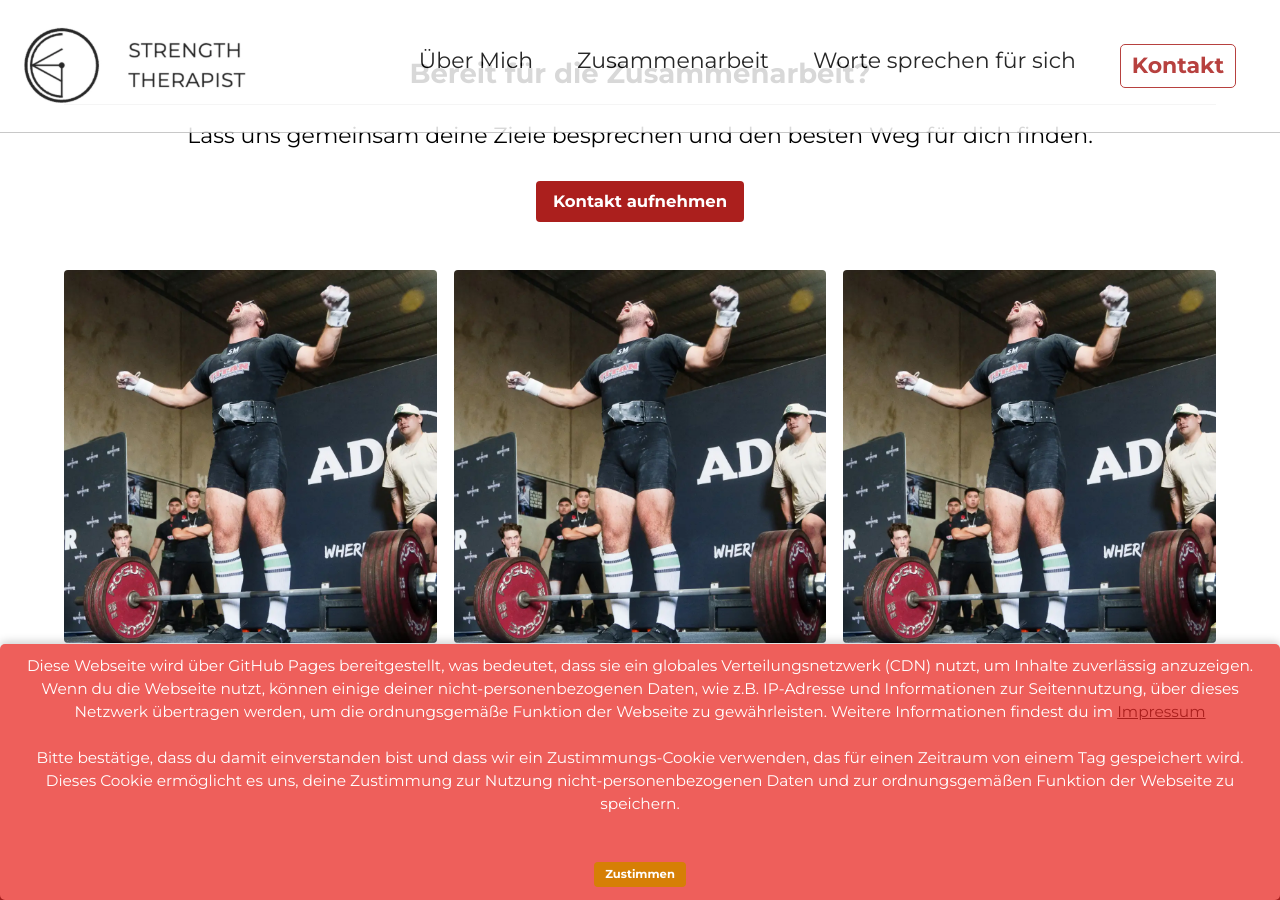
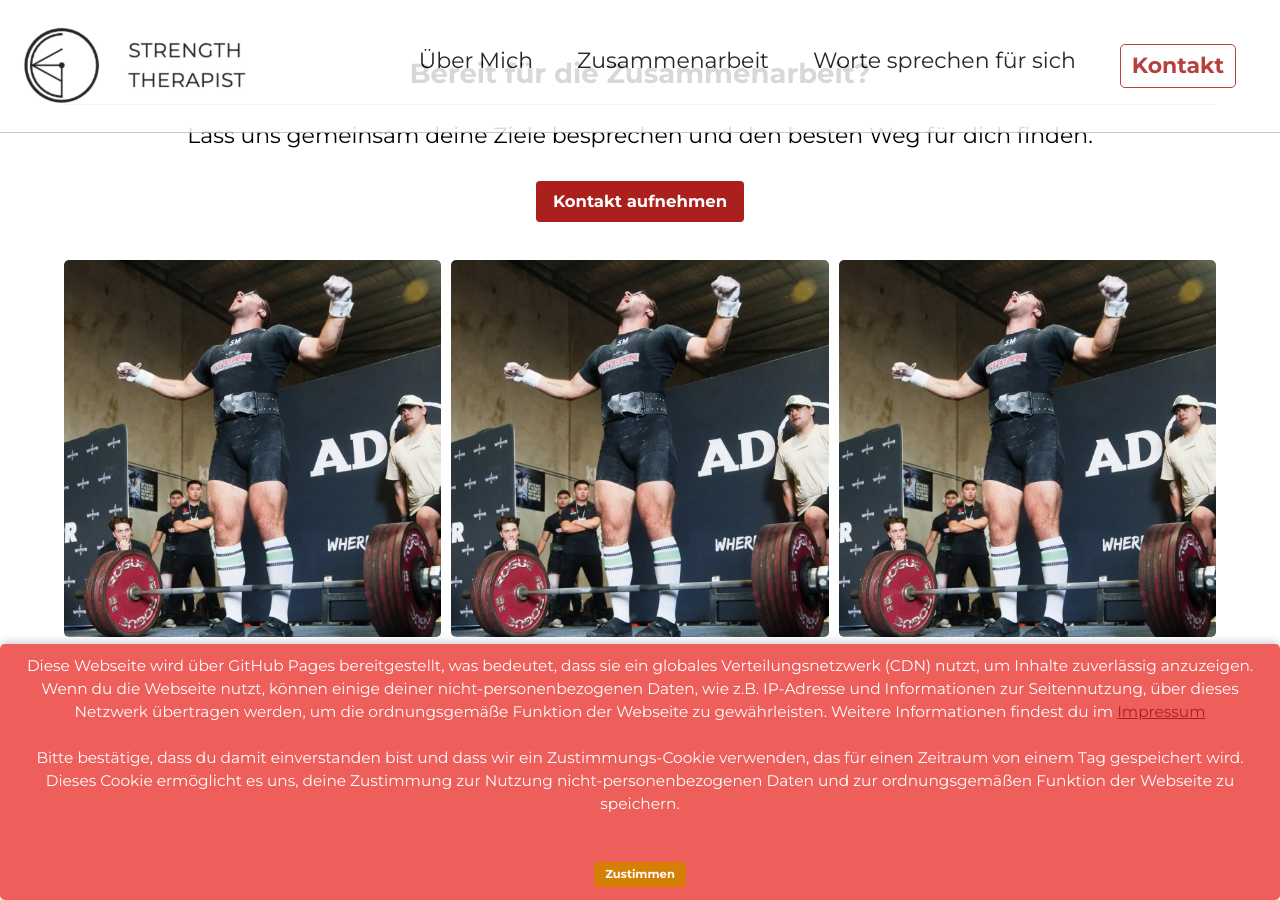
Before and after one commit to perstarke-webdev/strengththerapist-site, a Jekyll site: the page built from _pages/index.html, in a window 1280 px wide and 900 px high, scrolled down 3299 px. Built offline with Jekyll 4.4.1, drawn with Linux system fonts in a browser that asks for light colours; cached includes are drawn as plain includes.

Commit message:
add gallery to collab section

```diff
--- a/_sass/oneflow.scss
+++ b/_sass/oneflow.scss
@@ -21,6 +21,7 @@
 @import "oneflow/navigation";
 @import "oneflow/footer";
 @import "oneflow/sections";
+@import "oneflow/gallery_hover";
 
 /* Utility classes */
 @import "oneflow/utilities";
--- /dev/null
+++ b/_sass/oneflow/_gallery_hover.scss
@@ -0,0 +1,31 @@
+/* Gallery Hover Effect */
+figure.third {
+    display: flex; /* Assume flexbox for row layout */
+    flex-wrap: wrap; /* Allow wrapping if needed, but we'll try to prevent it */
+    justify-content: space-around; /* Distribute items evenly */
+    margin: 0 -5px; /* Counteract the margin on children to keep overall width */
+}
+
+figure.third a {
+    display: block;
+    overflow: hidden;
+    border-radius: 5px;
+    line-height: 0;
+    font-size: 0;
+    margin: 5px; /* Margin around each image */
+    width: calc(33.33% - 10px); /* 33.33% for 3 items, minus 2*5px for left/right margin */
+    box-sizing: border-box; /* Include padding and border in the element's total width and height */
+}
+
+figure.third a img {
+    display: block;
+    transition: transform 0.3s ease;
+    width: 100%;
+    height: 100%;
+    object-fit: cover;
+    vertical-align: top;
+}
+
+figure.third a:hover img {
+    transform: scale(1.1);
+}
```
